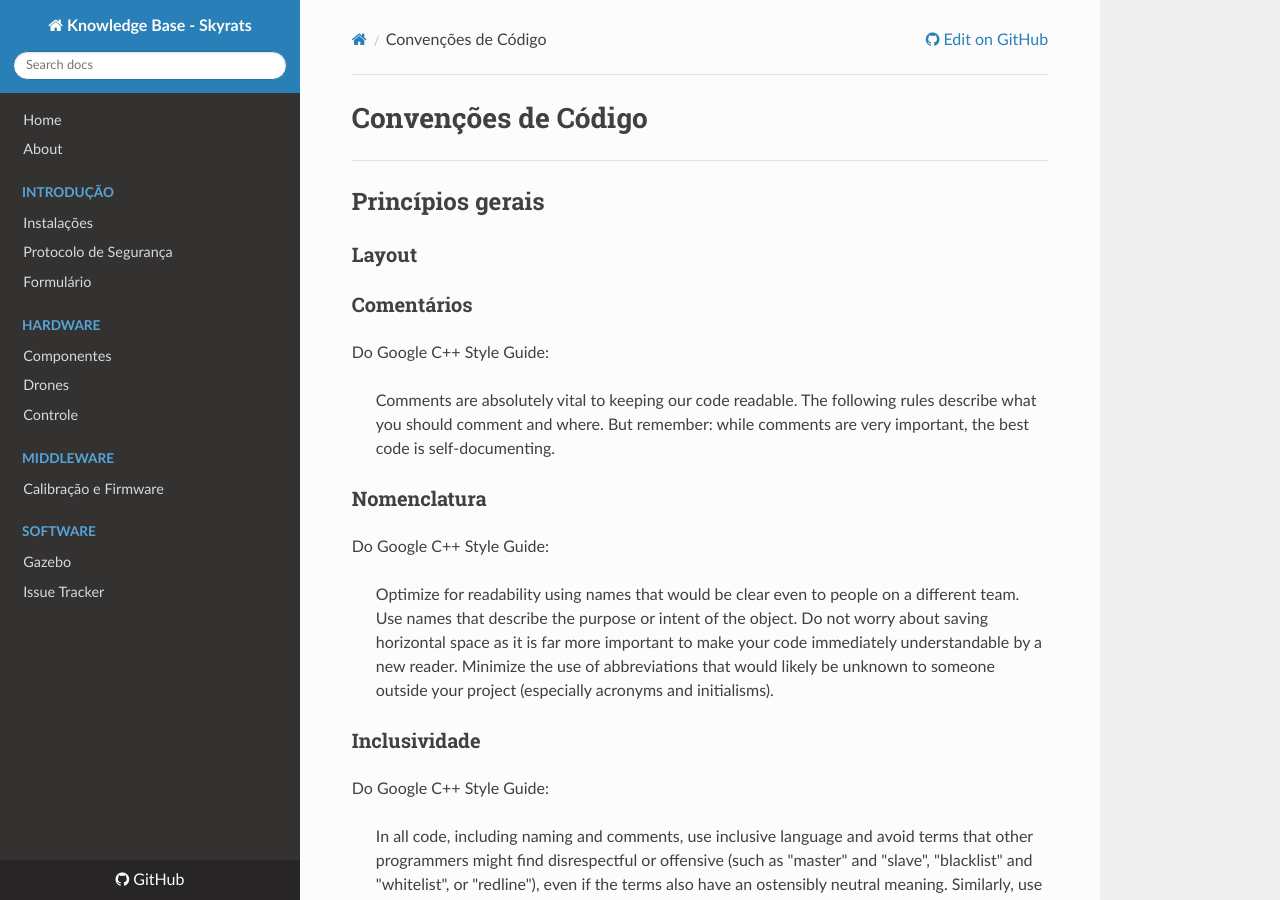
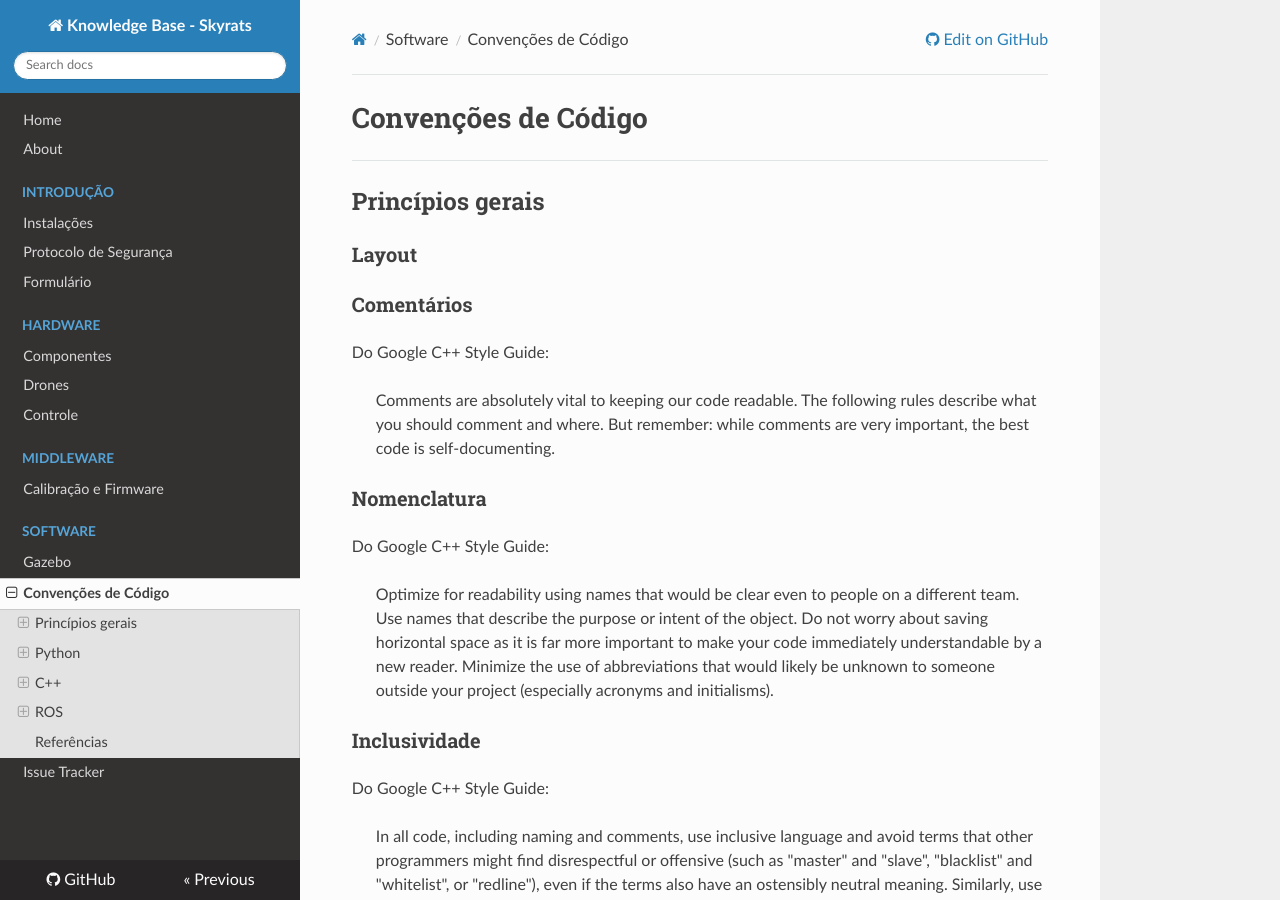
Before and after one commit to SkyRats/knowledge_base, an MkDocs documentation site: the page built from docs/Software/Convencoes-de-Codigo.md, in a window 1280 px wide and 900 px high. Built offline with MkDocs 1.6.1, drawn with Linux system fonts in a browser that asks for light colours; nearby versions of some CDN libraries.

Commit message:
Update mkdocs.yml

```diff
--- a/mkdocs.yml
+++ b/mkdocs.yml
@@ -19,6 +19,7 @@
     - 'Calibração e Firmware': 'Middleware/Calibraçao e Firmaware.md'
   - 'Software':
     - 'Gazebo': 'Software/SIMULACAO_E_GAZEBO.md'
+    - 'Convenções de Código': 'Software/Convencoes-de-Codigo.md'
   - 'Issue Tracker': 'https://github.com/SkyRats/knowledge_base/issues'
 
 theme:
```
